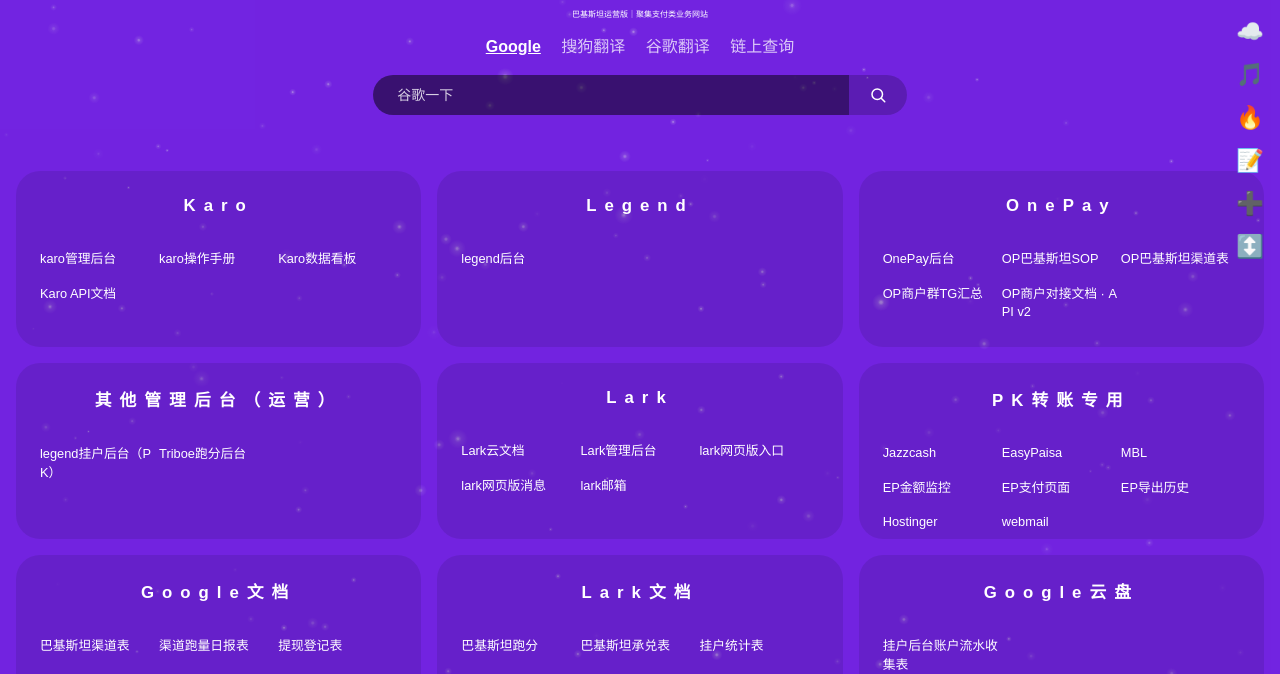
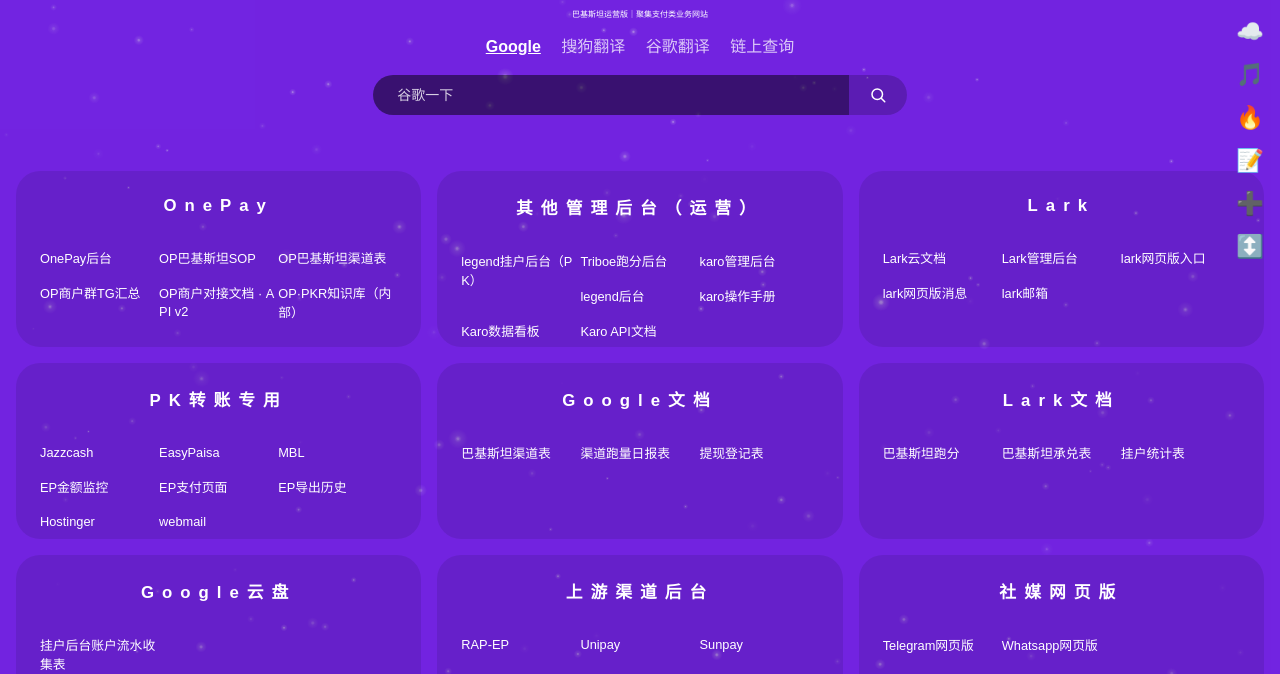
Before and after one commit to millerfo1572/op-links, a plain HTML site: page index.html in a window 1280 px wide. Shown: the part 126-800 px from the top of the page. Drawn offline with Linux system fonts and the light colour scheme.

Commit message:
Remove Karo and Legend bookmark sections

```diff
--- a/index.html
+++ b/index.html
@@ -396,29 +396,7 @@
         <!-- ==================== 书签卡片列表 ==================== -->
         <div class="nav">
           <div class="box-wrapper">
-            <!-- Karo -->
-            <div class="col-bookmark">
-              <div class="box" id="205">
-                <div class="title"><span class="text">Karo</span></div>
-                <div class="introduction"></div>
-                <div class="navigation">
-                  <div class="nav"><a href="https://console-pk.karo-pay.com/#/login" target="_blank">karo管理后台</a></div>
-                  <div class="nav"><a href="https://docs.google.com/document/d/1dGQ_g3qNJbmvf0gIvbn2ay4dDTjcIYS8HgAx8zhOv30/edit?tab=t.0&amp;pli=1&amp;authuser=0#heading=h.uvjovbv3a7k8" target="_blank">karo操作手册</a></div>
-                  <div class="nav"><a href="https://streamlit88.karo-pay.com/#e0342b5c" target="_blank">Karo数据看板</a></div>
-                  <div class="nav"><a href="https://karopay-api-doc.readme.io/reference/notify-order-result-request" target="_blank">Karo API文档</a></div>
-                </div>
-              </div>
-            </div>
-            <!-- Legend -->
-            <div class="col-bookmark">
-              <div class="box" id="210">
-                <div class="title"><span class="text">Legend</span></div>
-                <div class="introduction"></div>
-                <div class="navigation">
-                  <div class="nav"><a href="https://pk-admin.legendpayer.com/" target="_blank">legend后台</a></div>
-                </div>
-              </div>
-            </div>
+
              <!-- OnePay -->
             <div class="col-bookmark">
               <div class="box" id="208">
@@ -430,6 +408,7 @@
                   <div class="nav"><a href="https://taqarmc25.sg.larksuite.com/wiki/ACgHwoiHtiZGw9kAZyXl5lK7gBh" target="_blank">OP巴基斯坦渠道表</a></div>
                   <div class="nav"><a href="https://docs.google.com/spreadsheets/d/1KyxxKjHiF80yt8mTuOq6PY6TL6FuvcWaF7uHq7gLCNI/edit?gid=0#gid=0" target="_blank">OP商户群TG汇总</a></div>
                   <div class="nav"><a href="https://onepay-pk-admin.adminwego.com/doc/merchant-guide/pkr/v2" target="_blank">OP商户对接文档 · API v2</a></div>
+                  <div class="nav"><a href="https://taqarmc25.sg.larksuite.com/wiki/YA6QwAtHIiz7lfkIMRelptyXgif" target="_blank">OP·PKR知识库（内部）</a></div>
                 </div>
               </div>
             </div>
@@ -441,6 +420,11 @@
                 <div class="navigation">
                   <div class="nav"><a href="https://pk-cardsys.hoyifintech.com/" target="_blank">legend挂户后台（PK）</a></div>
                   <div class="nav"><a href="https://mgr.triboe.com/" target="_blank">Triboe跑分后台</a></div>
+                  <div class="nav"><a href="https://console-pk.karo-pay.com/#/login" target="_blank">karo管理后台</a></div>
+                  <div class="nav"><a href="https://pk-admin.legendpayer.com/" target="_blank">legend后台</a></div>
+                  <div class="nav"><a href="https://docs.google.com/document/d/1dGQ_g3qNJbmvf0gIvbn2ay4dDTjcIYS8HgAx8zhOv30/edit?tab=t.0&amp;pli=1&amp;authuser=0#heading=h.uvjovbv3a7k8" target="_blank">karo操作手册</a></div>
+                  <div class="nav"><a href="https://streamlit88.karo-pay.com/#e0342b5c" target="_blank">Karo数据看板</a></div>
+                  <div class="nav"><a href="https://karopay-api-doc.readme.io/reference/notify-order-result-request" target="_blank">Karo API文档</a></div>
                 </div>
               </div>
             </div>
@@ -521,6 +505,17 @@
                   <div class="nav"><a href="https://paystep10.com/MasterMerchant/MerchantInstantPayOutFundTransfer" target="_blank">PayStep10</a></div>
                   <div class="nav"><a href="https://merchant.flowdexx.net/dashboard" target="_blank">Flowdexx</a></div>
                   <div class="nav"><a href="https://api.deltapayofficial.com/user/dashboard" target="_blank">DeltaPay</a></div>
+                </div>
+              </div>
+            </div>
+            <!-- 社交工具 -->
+            <div class="col-bookmark">
+              <div class="box" id="210">
+                <div class="title"><span class="text">社媒网页版</span></div>
+                <div class="introduction"></div>
+                <div class="navigation">
+                  <div class="nav"><a href="https://web.telegram.org/a/" target="_blank">Telegram网页版</a></div>
+                  <div class="nav"><a href="https://web.whatsapp.com/" target="_blank">Whatsapp网页版</a></div>
                 </div>
               </div>
             </div>
@@ -614,9 +609,10 @@
                 <div class="title"><span class="text">知识库</span></div>
                 <div class="introduction"></div>
                 <div class="navigation">
-                  <div class="nav"><a href="https://asg1q05m0gg3.sg.larksuite.com/wiki/ORBPwQE0QiwGwsk4z9ylESQkgNe#mindmap" target="_blank">国家知识库</a></div>
+                  <div class="nav"><a href="https://taqarmc25.sg.larksuite.com/wiki/YA6QwAtHIiz7lfkIMRelptyXgif" target="_blank">Onepay知识库（PKR）</a></div>
                   <div class="nav"><a href="https://taqarmc25.sg.larksuite.com/wiki/AsZZwoBuKis4uwkhwAllStACgsW#mindmap" target="_blank">支付中心lark钱包使用规范新版</a></div>
                   <div class="nav"><a href="https://asg1q05m0gg3.sg.larksuite.com/wiki/KyFQw960LiIwBMkfWVKlY0HTg5f" target="_blank">转账自动化-环境配置</a></div>
+                  <div class="nav"><a href="https://asg1q05m0gg3.sg.larksuite.com/wiki/ORBPwQE0QiwGwsk4z9ylESQkgNe#mindmap" target="_blank">国家知识库（旧）</a></div>
                 </div>
               </div>
             </div>
```
